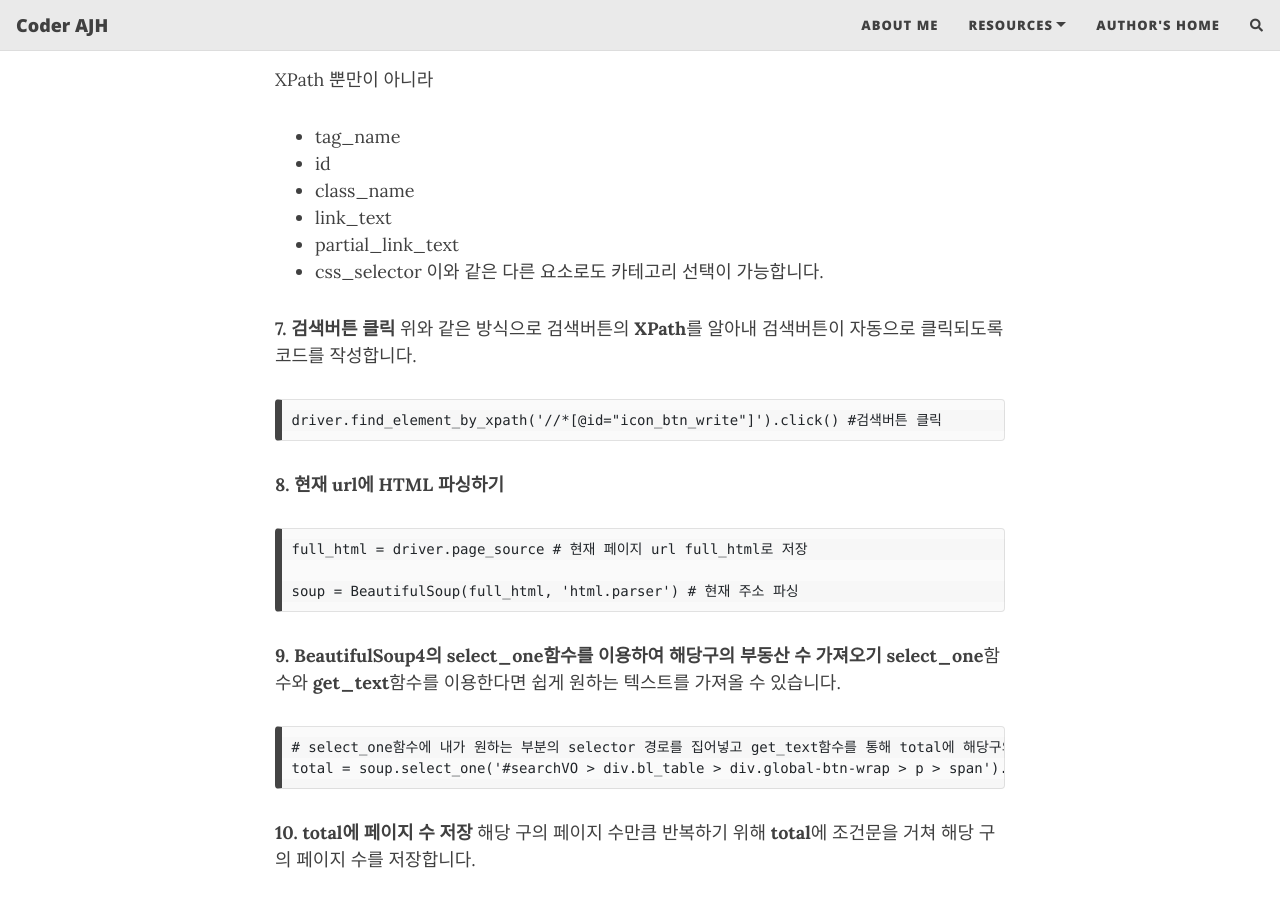
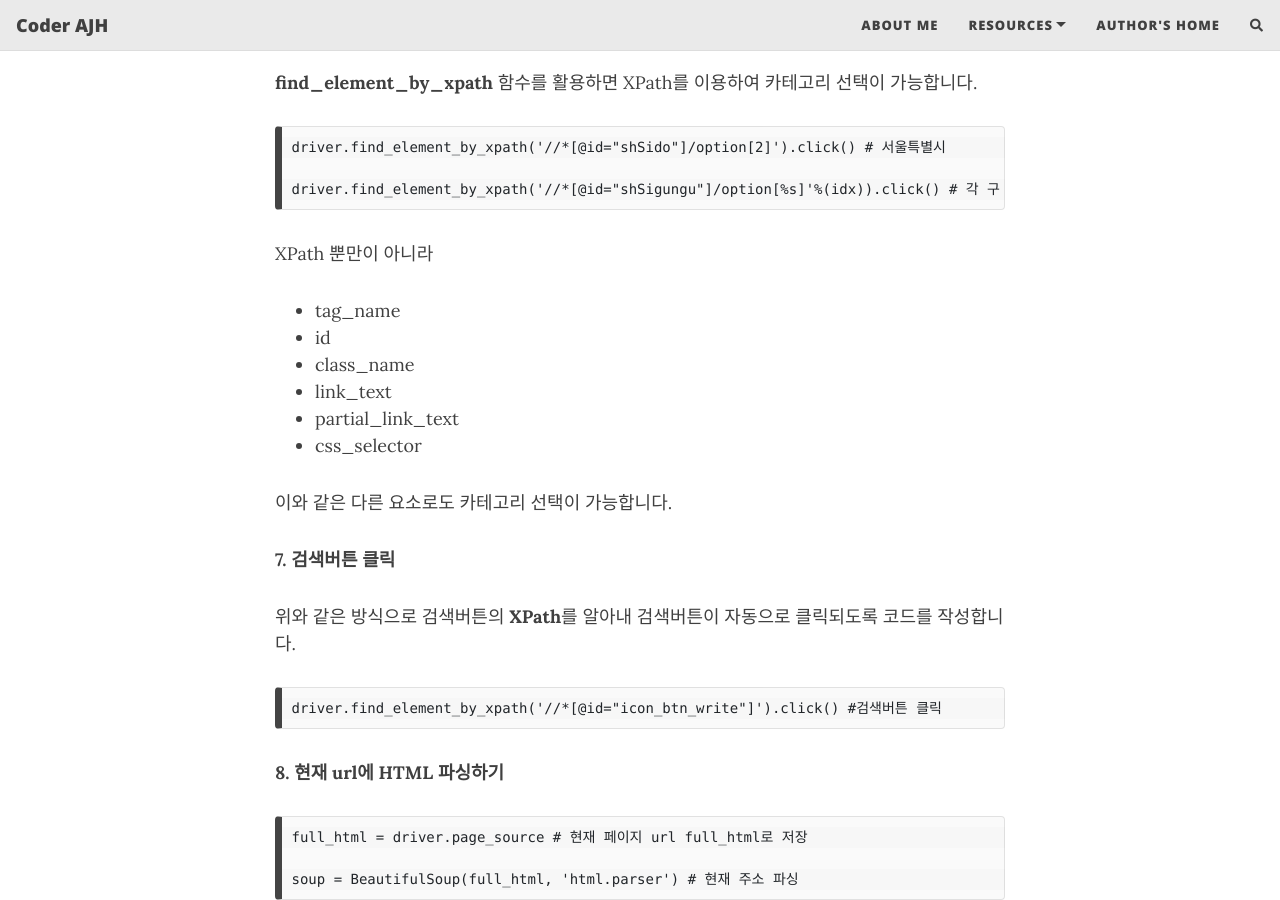
Before and after one commit to junhong625/junhong625.github.io, a Jekyll site: the page built from _posts/2022-01-27-crawling.md, in a window 1280 px wide and 900 px high, scrolled down 2858 px. Built offline with Jekyll 4.4.1, drawn with Linux system fonts in a browser that asks for light colours; nearby versions of some CDN libraries; comment, search, counter and statistics services are not loaded.

Commit message:
Update 2022-01-27-crawling.md

````diff
--- a/_posts/2022-01-27-crawling.md
+++ b/_posts/2022-01-27-crawling.md
@@ -29,6 +29,7 @@
 무사히 설치를 모두 마쳤으면 코드를 작성해보겠습니다.
 
 **2. import하기**
+
 필요한 기능들을 import해서 불러옵니다.
 ```
 import requests
@@ -42,6 +43,7 @@
 ```
 
 **3. list 생성**
+
 데이터가 들어갈 list를 생성해줍니다.
 ```
 name_list = [] # '상호명'이 들어갈 list
@@ -61,15 +63,18 @@
 ```
 
 **5. 서울특별시와 각 구의 XPath 알아내기**
-<img src='https://user-images.githubusercontent.com/83000975/152815424-b045ccb9-9aab-421b-a9b9-3354cb1892dd.png' height=800 width=1200>
 
 **개발자도구(F12)**를 통해 서울특별시와 각 구의 XPath를 알아냈습니다.
+
+<img src='https://user-images.githubusercontent.com/83000975/152925195-b24850b6-e5b7-4fd1-884b-b470b5f75e9f.png' height=800 width=1200>
+
 ```
 서울특별시의 XPath : //*[@id="shSido"]/option[2]
 각 구의 XPath : //*[@id="shSigungu"]/option[number] # number = 각 구의 넘버(2~27)
 ```
 
 **6. 알아낸 XPath를 이용하여 카테고리 자동 선택**
+
 **find_element_by_xpath** 함수를 활용하면 XPath를 이용하여 카테고리 선택이 가능합니다.
 ```
 driver.find_element_by_xpath('//*[@id="shSido"]/option[2]').click() # 서울특별시
@@ -83,9 +88,11 @@
 - link_text
 - partial_link_text
 - css_selector
+
 이와 같은 다른 요소로도 카테고리 선택이 가능합니다.
 
 **7. 검색버튼 클릭**
+
 위와 같은 방식으로 검색버튼의 **XPath**를 알아내 검색버튼이 자동으로 클릭되도록 코드를 작성합니다.
 ```
 driver.find_element_by_xpath('//*[@id="icon_btn_write"]').click() #검색버튼 클릭
@@ -99,6 +106,7 @@
 ```
 
 **9. BeautifulSoup4의 select_one함수를 이용하여 해당구의 부동산 수 가져오기**
+
 **select_one**함수와 **get_text**함수를 이용한다면 쉽게 원하는 텍스트를 가져올 수 있습니다.
 ```
 # select_one함수에 내가 원하는 부분의 selector 경로를 집어넣고 get_text함수를 통해 total에 해당구의 부동산 수 텍스트 저장
@@ -106,6 +114,7 @@
 ```
 
 **10. total에 페이지 수 저장**
+
 해당 구의 페이지 수만큼 반복하기 위해 **total**에 조건문을 거쳐 해당 구의 페이지 수를 저장합니다.
 ```
 # 만약 total(부동산 수)가 천단위로 넘어간다면 ','가 포함되기 때문에 split을 통해 ','제거합니다.
@@ -123,6 +132,7 @@
 
 
 **11. length에 상호명 수를 저장**
+
 부동산의 상호명을 클릭하면 해당 부동산의 데이터가 저장되어있는 경로로 이동되는데 페이지에 있는 상호명 수 만큼 반복하기 위해 **length**에 링크 수를 저장합니다.
 ```
 # select_one은 제일 처음에 나오는 해당 selector의 데이터를 가져오기에 select_one이 아닌 select를 이용하여 모든 링크를 가져와 링크들의 수를 length에 저장합니다.
@@ -130,6 +140,7 @@
 ```
 
 **11-1. length 수정**
+
 위의 코드로 진행했더니 휴업 또는 정지상태인 부동산은 상호명이 링크로 설정이 되어있지 않기에 링크 수 만큼 반복을 하면 10번이 반복되지 않아 휴업이나 정지 상태인 부동산을 건너 뛰는 경우가 발생하게 됩니다.
 모든 부동산의 데이터를 추출하기 위해 length에 링크 수가 아닌 상호명 수가 저장되도록 수정하였습니다.
 ```
````
